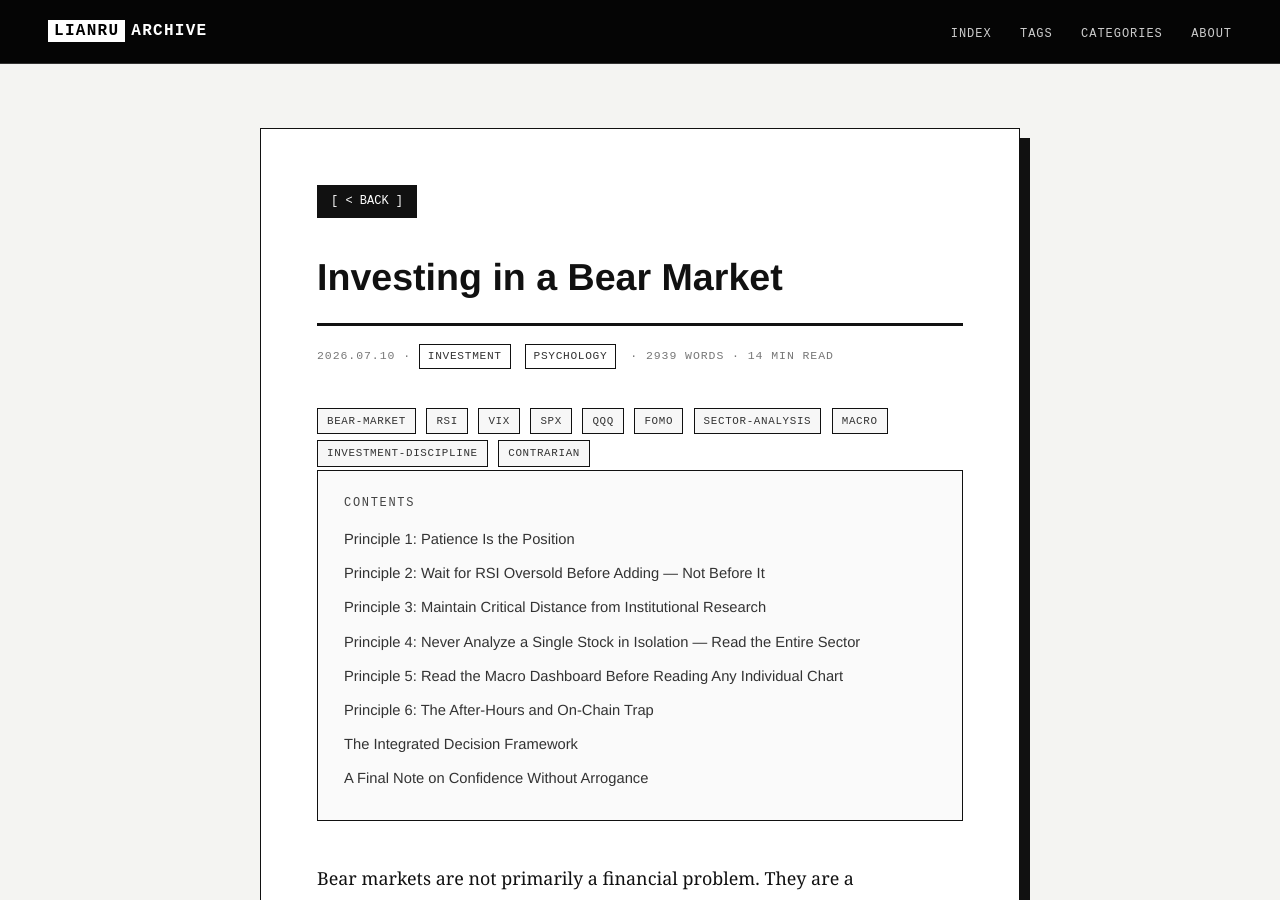
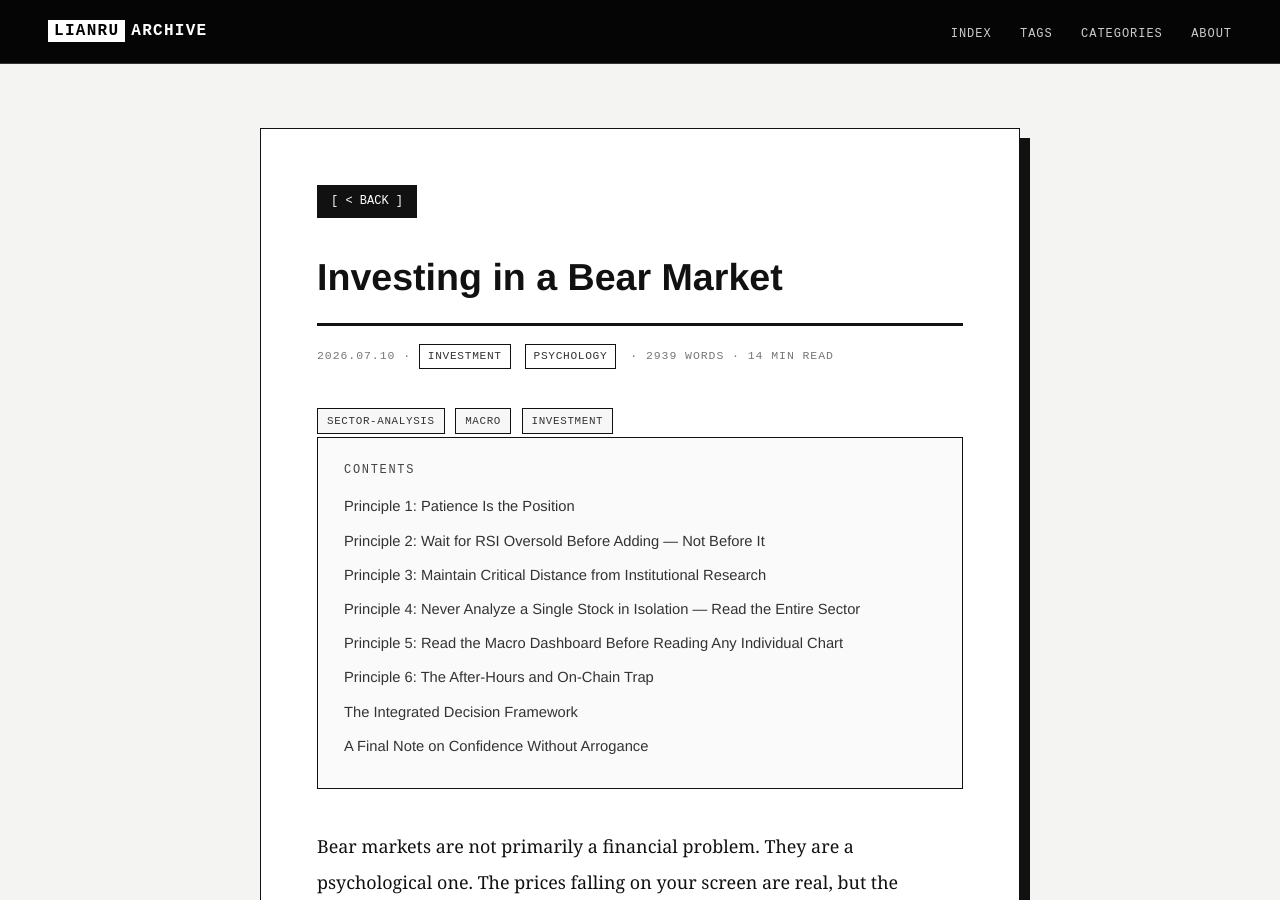
Before and after one commit to LianruLiu/LianruLiu.github.io, a Jekyll site: the page built from _posts/2026-07-10-Investing-in-a-Bear-Market.md, in a window 1280 px wide and 900 px high. Built offline with Jekyll 4.4.1, drawn with Linux system fonts in a browser that asks for light colours.

Commit message:
Update 2026-07-10-Investing-in-a-Bear-Market.md
Removed unnecessary tags and focused on key investment themes.

```diff
--- a/_posts/2026-07-10-Investing-in-a-Bear-Market.md
+++ b/_posts/2026-07-10-Investing-in-a-Bear-Market.md
@@ -3,7 +3,7 @@ layout: post
 title: "Investing in a Bear Market"
 date: 2026-07-10
 categories: [Investment, Psychology]
-tags: [bear-market, RSI, VIX, SPX, QQQ, FOMO, sector-analysis, macro, investment-discipline, contrarian]
+tags: [sector-analysis, macro, investment]
 ---
 
 Bear markets are not primarily a financial problem. They are a psychological one. The prices falling on your screen are real, but the decisions that destroy the most capital in a bear market are not caused by the decline itself — they are caused by the responses to it: the panic selling at the bottom, the premature re-entry chasing a dead-cat bounce, the capitulation into whatever narrative Wall Street is selling that week. The investors who come out of bear markets in the strongest position are almost never the ones who made the cleverest tactical moves. They are the ones who made the fewest mistakes.
```
